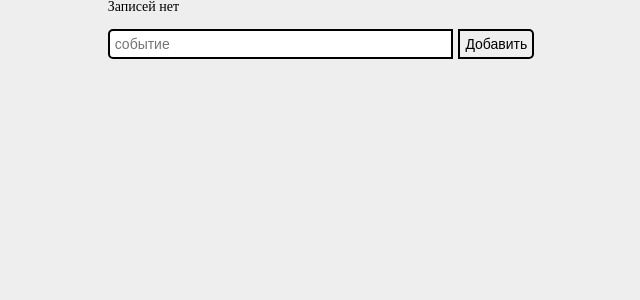
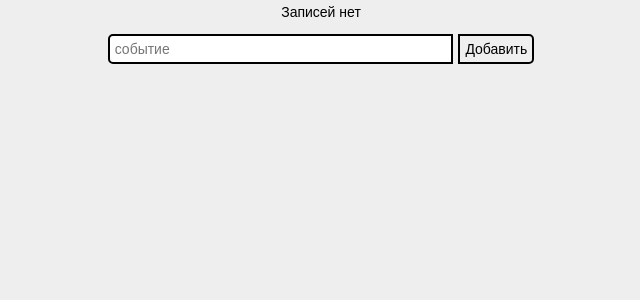
Before and after one commit to js2me/connectone-test-assignment, a React (Create React App) app: page / in a window 1280 px wide. Shown: the top 300 px of the page, without its empty margins (319-959 px from the left). Built offline with nearby package versions, Linux system fonts and the light colour scheme.

Commit message:
added style when no records

```diff
--- a/src/App.js
+++ b/src/App.js
@@ -184,7 +184,7 @@ const App = () => {
           : <RecordItem key={rec.id} id={rec.id} text={rec.text} isComplete={rec.isComplete} />
         )
       }
-      {!isEditing && records?.length === 0 && <p>Записей нет</p>}
+      {!isEditing && records?.length === 0 && <p className="no-records">Записей нет</p>}
       {!isEditing && records?.length > 0 &&
         records.map(rec => <RecordItem key={rec.id} id={rec.id} text={rec.text} isComplete={rec.isComplete} />)
       }
--- a/src/App.scss
+++ b/src/App.scss
@@ -80,3 +80,9 @@ body {
     cursor: pointer;
   }
 }
+
+.no-records {
+  font-family: sans-serif;
+  margin-top: 5px;
+  text-align: center;
+}
```
